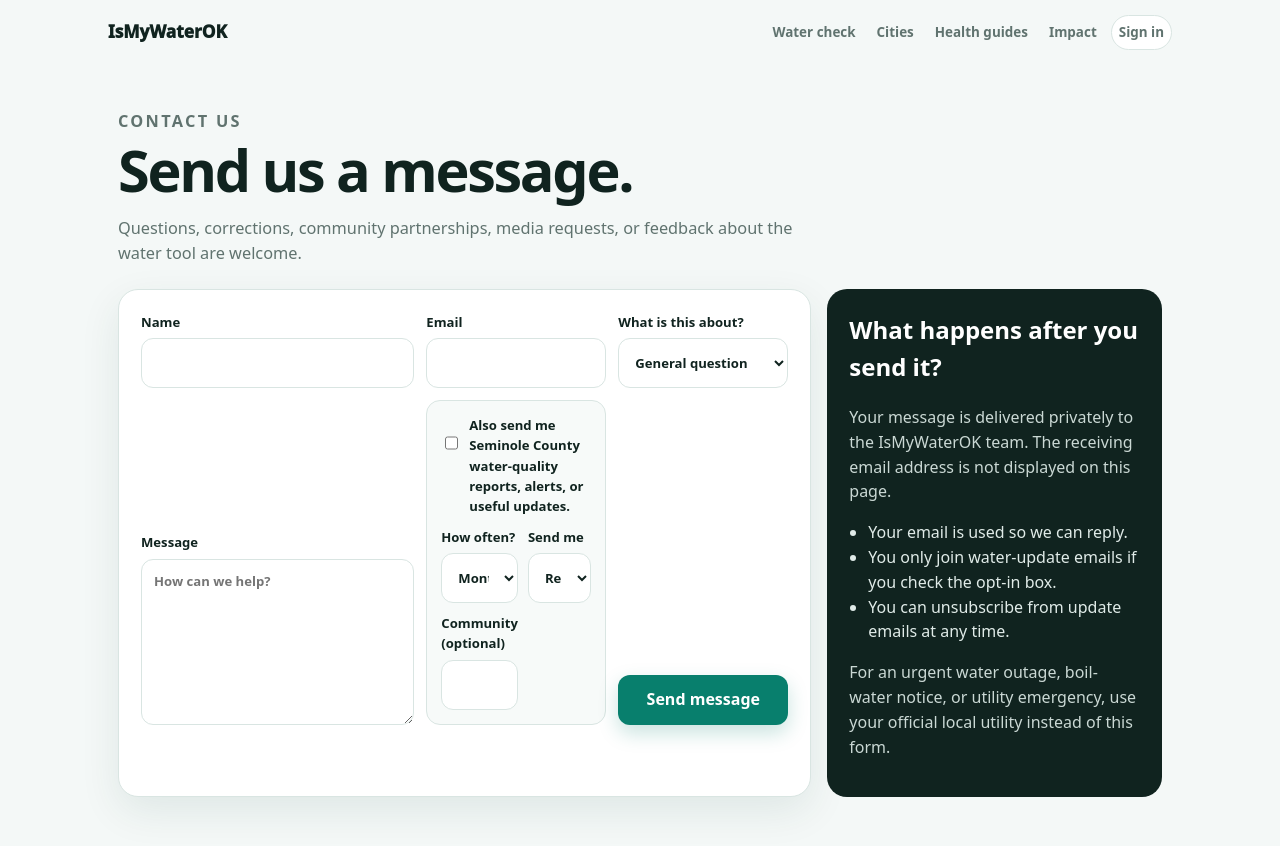
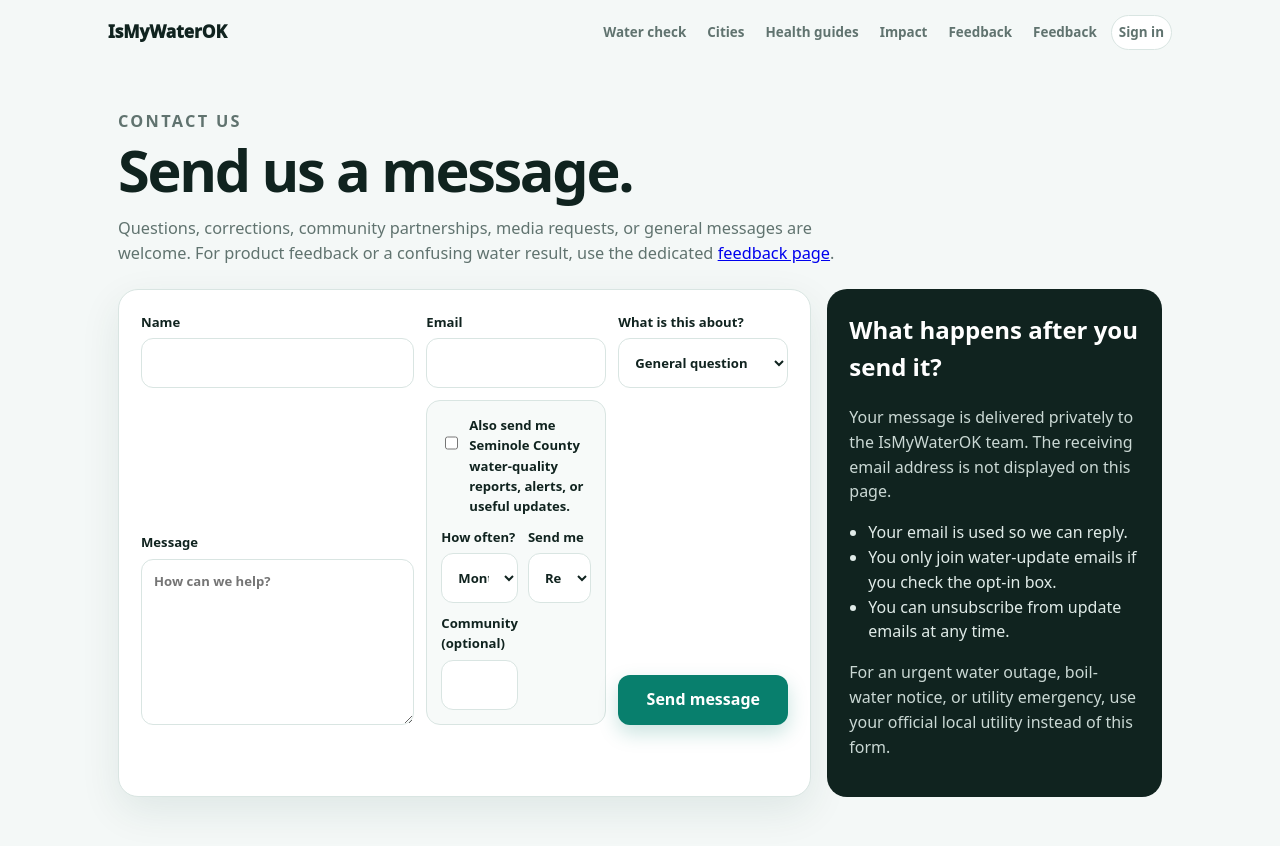
Before and after one commit to eula2299/seminole-water, a website: page public/contact.html in a window 1280 px wide. Drawn offline with Linux system fonts and the light colour scheme; no server answers.

Commit message:
Link contact and feedback channels clearly

```diff
--- a/public/contact.html
+++ b/public/contact.html
@@ -18,13 +18,14 @@
       <a href="/city.html">Cities</a>
       <a href="/issue.html">Health guides</a>
       <a href="/impact.html">Impact</a>
+      <a href="/feedback.html">Feedback</a>
     </div>
   </nav>
   <main class="community-page wide" id="main-content">
     <header class="community-page-header">
       <p class="section-kicker">CONTACT US</p>
       <h1>Send us a message.</h1>
-      <p>Questions, corrections, community partnerships, media requests, or feedback about the water tool are welcome.</p>
+      <p>Questions, corrections, community partnerships, media requests, or general messages are welcome. For product feedback or a confusing water result, use the dedicated <a href="/feedback.html">feedback page</a>.</p>
     </header>
     <div class="contact-layout">
       <section class="community-card">
@@ -59,6 +60,7 @@
     </div>
   </main>
   <script src="/community.js"></script>
+  <script src="/feedback-entry.js"></script>
   <script src="/page-tracking.js"></script>
 </body>
 </html>
```
